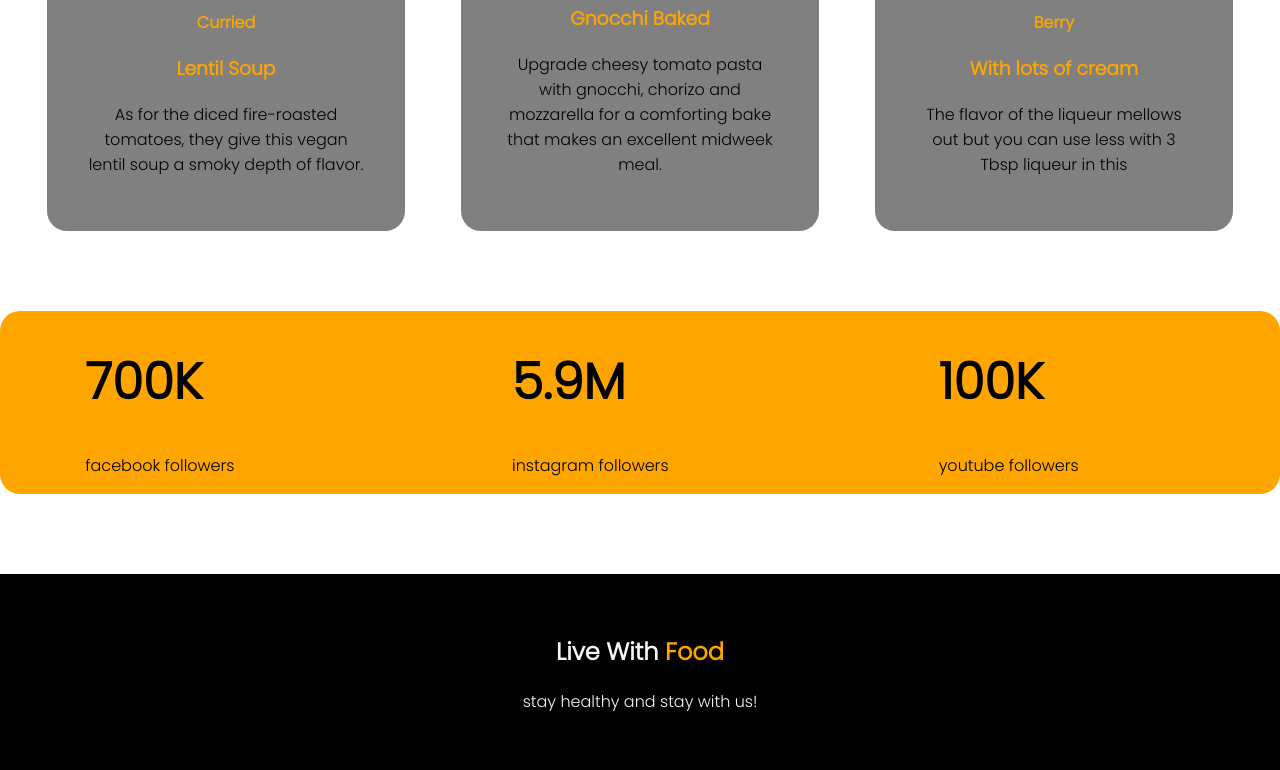
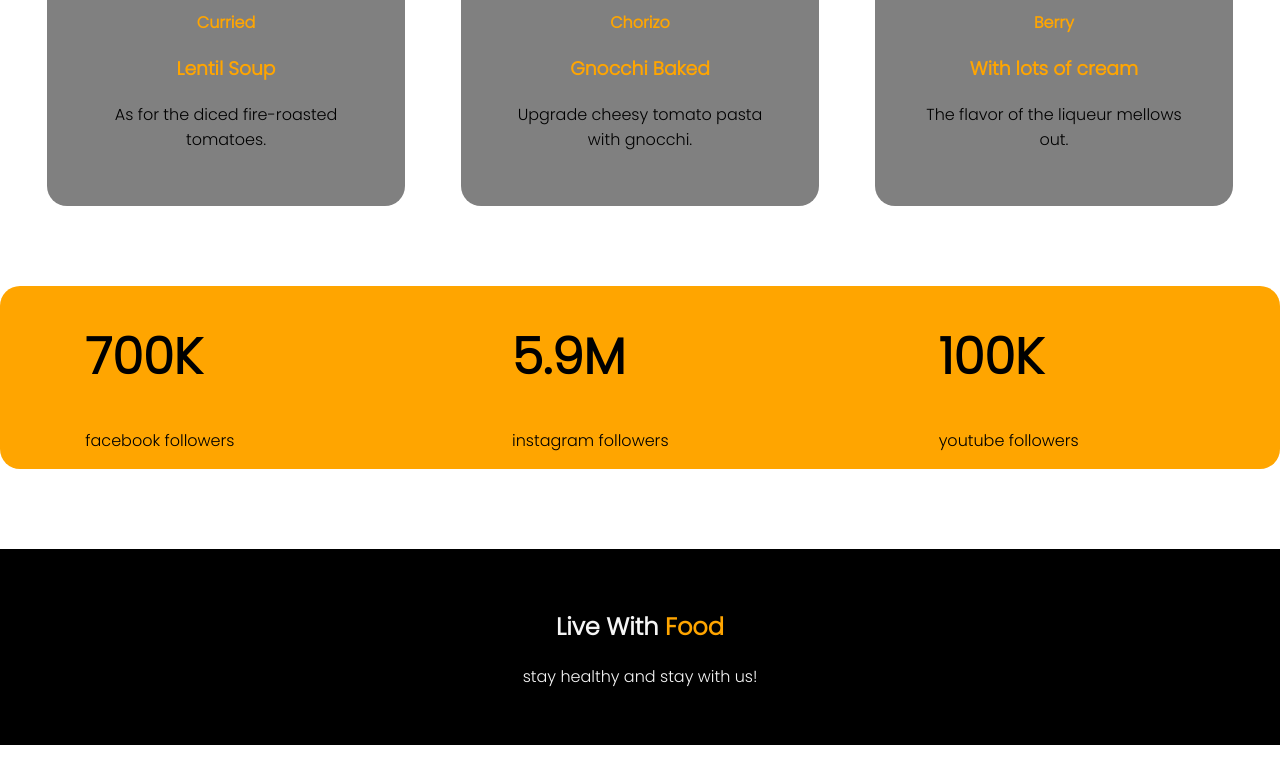
Before and after one commit to jannat56/food-hub, a plain HTML site: page index.html in a window 1280 px wide. Shown: the part 1949-2719 px from the top of the page. After the commit the page ends 2694 px from the top, so only its background shows below. Drawn offline with Linux system fonts and the light colour scheme.

Commit message:
last one

```diff
--- a/index.html
+++ b/index.html
@@ -75,7 +75,7 @@
 
        </div>
        <div class="des">
-           <p>As for the diced fire-roasted tomatoes, they give this vegan lentil soup a smoky depth of flavor.</p>
+           <p>As for the diced fire-roasted tomatoes.</p>
 
        </div>
        </div>
@@ -91,7 +91,7 @@
 
         </div>
         <div class="des">
-            <p>Upgrade cheesy tomato pasta with gnocchi, chorizo and mozzarella for a comforting bake that makes an excellent midweek meal.</p>
+            <p>Upgrade cheesy tomato pasta with gnocchi.</p>
 
         </div>
        </div>
@@ -109,7 +109,7 @@
 
         </div>
         <div class="des">
-            <p>The flavor of the liqueur mellows out but you can use less with 3 Tbsp liqueur in this </p>
+            <p>The flavor of the liqueur mellows out.</p>
 
         </div>
     </div>
```
